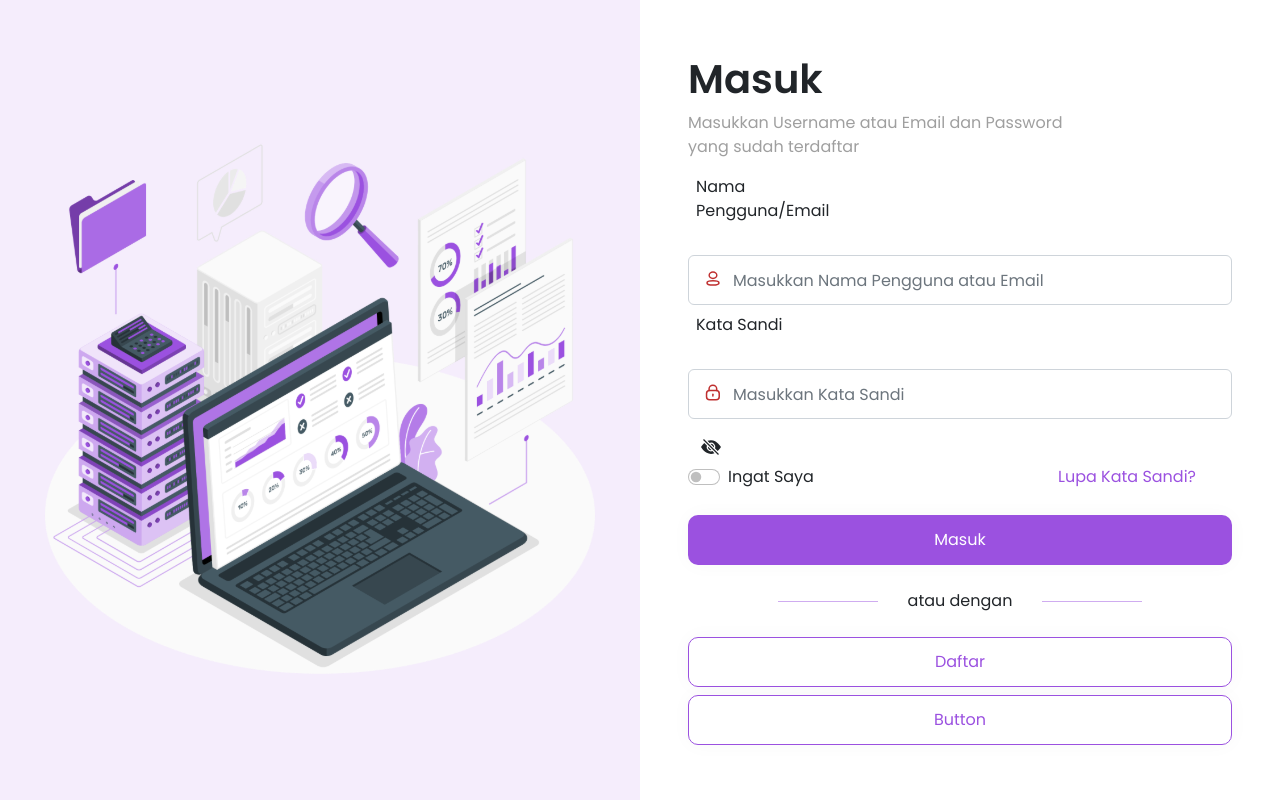
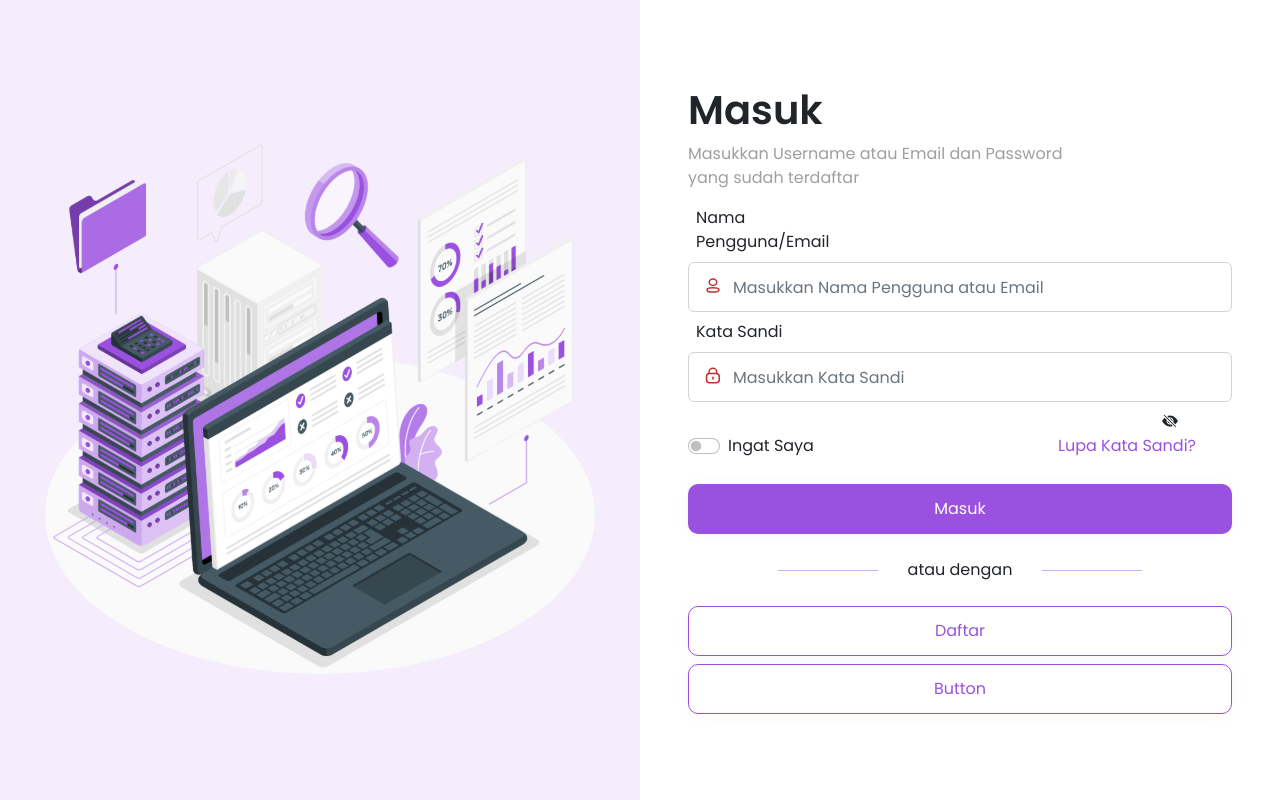
Before and after one commit to mykoakbar/POS-Madjou, a Vue app: page / in a window 1280 px wide. Built offline with nearby package versions, Linux system fonts and the light colour scheme; what vue-toast-notification would draw is missing.

Commit message:
edit login

```diff
--- a/src/views/Login/LoginView.vue
+++ b/src/views/Login/LoginView.vue
@@ -29,9 +29,9 @@
                   <div class="iconsandi"><img src="assets/icon-katasandi.svg" alt=""></div>
                   <b-form-input class="form-input2 my-2" v-model="password" :type="inputType" :state="error.statePass" placeholder="Masukkan Kata Sandi"></b-form-input>
                   <div class="text-danger" v-if="error.password">{{ error.password }}</div>
-                  <a class="btn" v-on:click="tampilSandi">
-                      <span v-if="inputType == 'password'"><b-icon icon="eye-slash-fill"></b-icon></span>
-                      <span style="color: #9B51E0" v-else><b-icon icon="eye-fill"></b-icon></span>
+                  <a v-on:click="tampilSandi">
+                      <span style="position: relative;left: 87.08%;right: 11.25%;top: 52.34%;bottom: 45.8%;" v-if="inputType == 'password'"><b-icon icon="eye-slash-fill"></b-icon></span>
+                      <span style="color: #9B51E0;position: relative;left: 87.08%;right: 11.25%;top: 52.34%;bottom: 45.8%;" v-else><b-icon icon="eye-fill"></b-icon></span>
                   </a>
 
                   <div class="row container">
@@ -177,12 +177,18 @@ export default {
   position: relative;
   top: 43px;
   left: 15px;
+  width: 5%;
 }
 
 .iconsandi{
   position: relative;
   top: 43px;
   left: 15px;
+  width: 5%;
+}
+
+.col-sm-3 {
+  margin-bottom: -1.5rem !important;
 }
 
 .lupa-password a{
```
